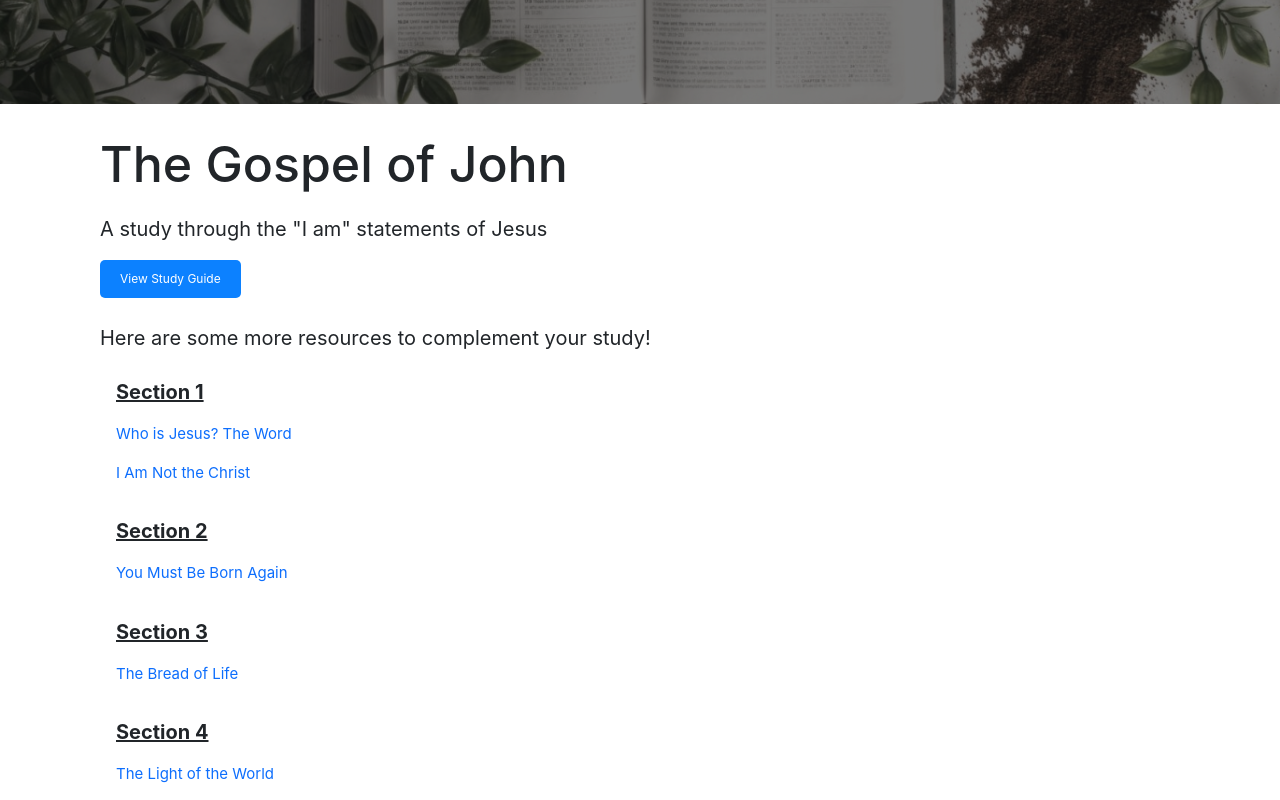
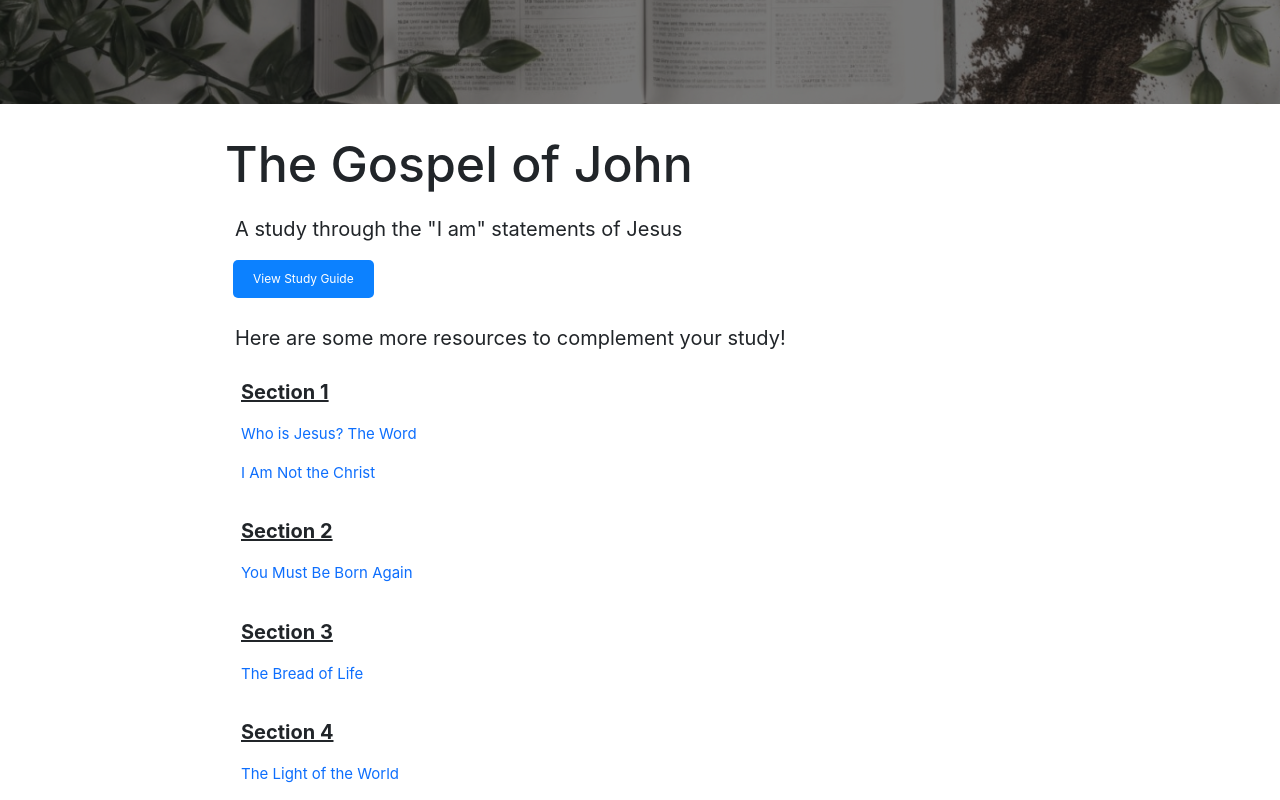
Before and after one commit to graceoncampus/goc-web-v3, a React (Create React App) app: page /JohnStudyGuide in a window 1280 px wide. Shown: the part 380-1180 px from the top of the page. Built offline with nearby package versions, Linux system fonts and the light colour scheme; no server answers; what aws-amplify would draw is missing.

Commit message:
Increase padding

```diff
--- a/src/Components/User/Resources/JohnStudyGuide.scss
+++ b/src/Components/User/Resources/JohnStudyGuide.scss
@@ -62,6 +62,8 @@ h2 {
 
 p {
     font-size: 20px;
+    margin-left: 10px;
+
 }
 
 .container {
@@ -72,7 +74,6 @@ p {
     font-size: 20px;
     text-decoration: underline;
     font-weight: bold;
-
 }
 
 .list-group-item a {
@@ -95,6 +96,7 @@ p {
     transition: background-color 0.3s ease, transform 0.3s ease;
     border: none;
     cursor: pointer;
+    margin-left: 8px;
 }
 
 .btn-btn-primary:hover,
@@ -123,8 +125,9 @@ p {
 
 .contaiser-mt-4 {
     margin-top: 30px;
-    margin-left: 100px;
+    margin-left: 225px;
 }
+
 
 .overlay h1 {
     font-size: 120px;
@@ -143,7 +146,6 @@ p {
     &-header {
         background-color: transparent;
         border-bottom: none;
-        /* This removes the bottom border if it exists */
 
     }
 
```
